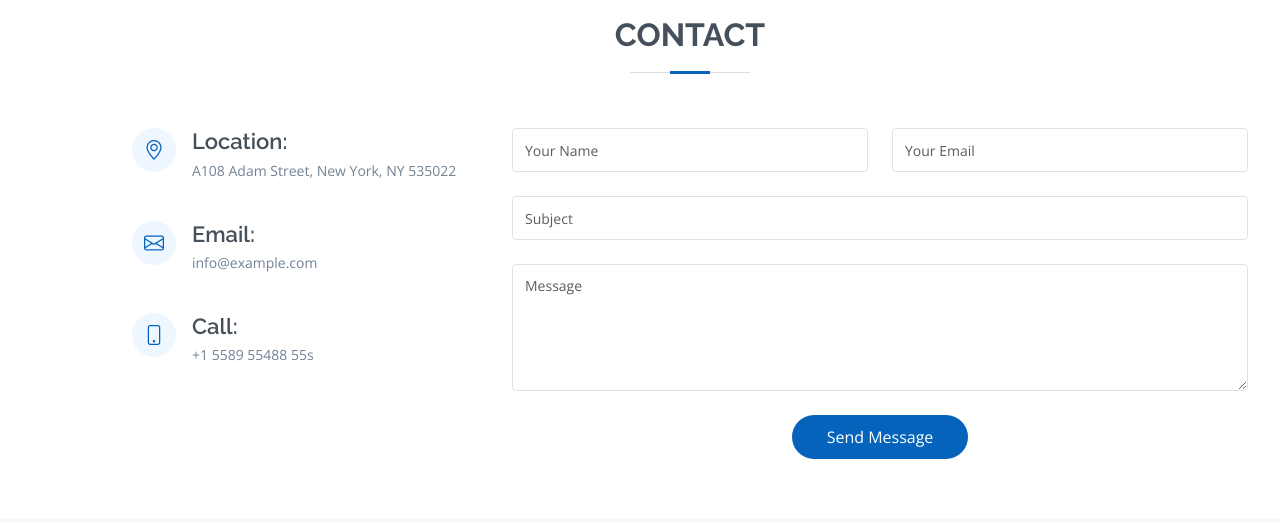
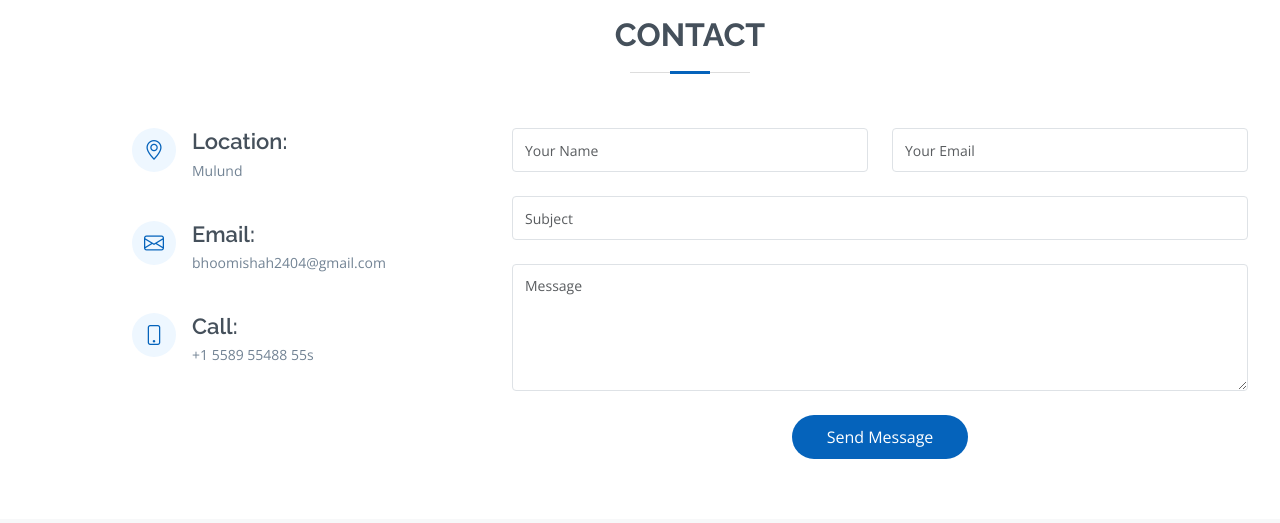
Before and after one commit to Hrishikesh-tonge/PlayTherapy, a plain HTML site: page index.html in a window 1280 px wide. Shown: the part 6199-6722 px from the top of the page. Drawn offline with nearby package versions, Linux system fonts and the light colour scheme.

Commit message:
Update index.html

```diff
--- a/index.html
+++ b/index.html
@@ -578,13 +578,13 @@
               <div class="address">
                 <i class="bi bi-geo-alt"></i>
                 <h4>Location:</h4>
-                <p>A108 Adam Street, New York, NY 535022</p>
+                <p>Mulund</p>
               </div>
 
               <div class="email">
                 <i class="bi bi-envelope"></i>
                 <h4>Email:</h4>
-                <p>info@example.com</p>
+                <p>bhoomishah2404@gmail.com</p>
               </div>
 
               <div class="phone">
```
